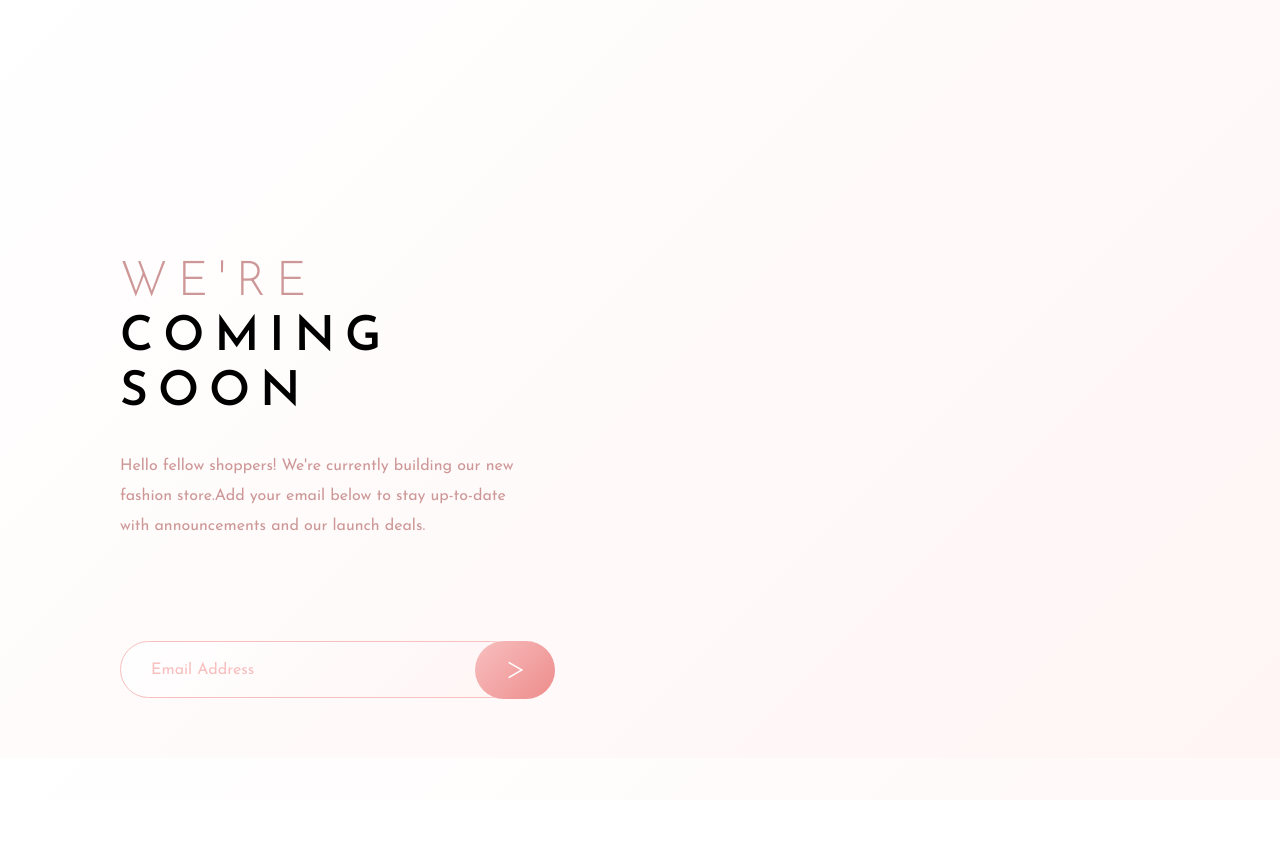
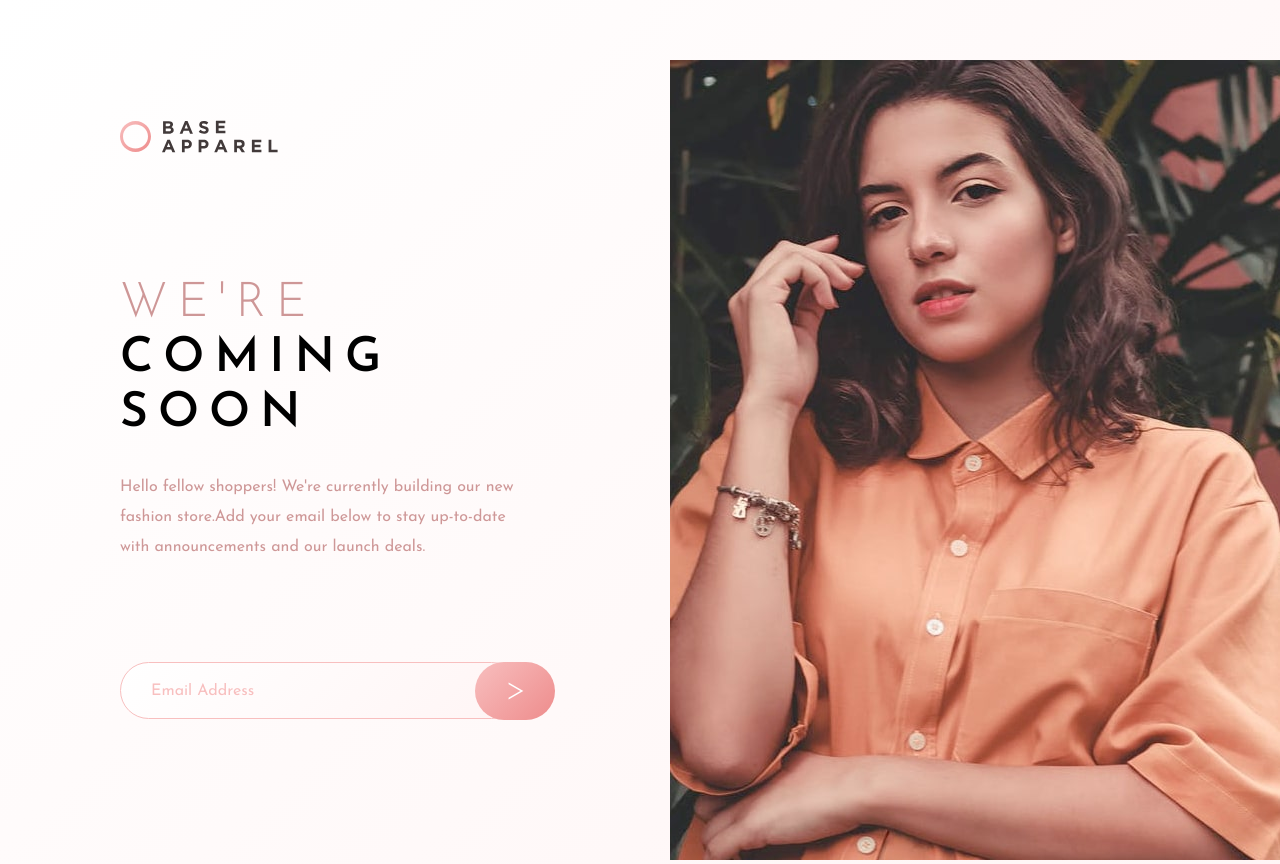
Before and after one commit to Akarsh1209/accessassignment2, a plain HTML site: page index.html in a window 1280 px wide. Before the commit the page ends 800 px from the top, so only its background shows below. Drawn offline with Linux system fonts and the light colour scheme.

Commit message:
add images made changes

```diff
--- a/index.html
+++ b/index.html
@@ -11,10 +11,10 @@
 </head>
 <body>
     <div class="logo">
-        <img src="C:\Users\Ad\Desktop\taj\access\3 - css\css-two\images\logo.svg" class="lig">
+        <img src="./images/logo.svg" class="lig">
     </div>
     <div class="image">
-        <img src="C:\Users\Ad\Desktop\taj\access\3 - css\css-two\images\hero-mobile.jpg" class="img" alt="lady">
+        <img src="./images/hero-mobile.jpg" class="img" alt="lady">
     </div>
     <div class="we">
         <p class="wer">WE'RE</p>
@@ -33,7 +33,7 @@
     <div class="sect">
         <section class="sect1">
     <div class="dimage">
-        <img src="C:\Users\Ad\Desktop\taj\access\3 - css\css-two\images\logo.svg" class="dimg" alt="">
+        <img src="./images/logo.svg" class="dimg" alt="">
     </div>
     <div class="dwe">
         <p class="dwer">WE'RE</p>
@@ -49,7 +49,7 @@
     </div>
 </section>
 <section class="sect2">
-    <img src="C:\Users\Ad\Desktop\taj\access\3 - css\css-two\images\hero-desktop.jpg" alt="">
+    <img src="./images/hero-desktop.jpg" alt="">
 </section>
 </div>
 </body>
```
Also changed, not shown: images/hero-desktop.jpg (added), images/hero-mobile.jpg (added), images/logo.svg (added).
